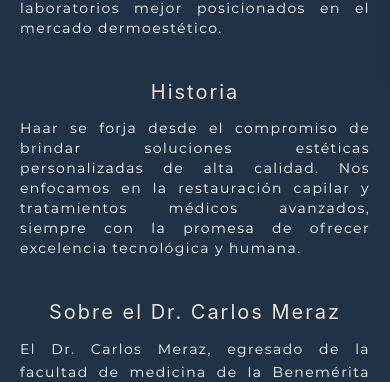
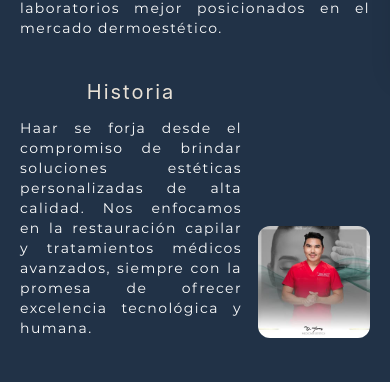
Before and after one commit to surethingbro/Haar-Medical, a React (Vite) app: page / in a window 390 px wide. Shown: the part 780-1162 px from the top of the page. Built offline with nearby package versions, Linux system fonts and the light colour scheme.

Commit message:
More responsive

```diff
--- a/src/components/Nosotros.jsx
+++ b/src/components/Nosotros.jsx
@@ -21,7 +21,7 @@
                 <div className="flex-1 space-y-10">
 
                     {/* Historia — con foto a la derecha en tablet */}
-                    <div className="flex flex-row gap-2 xsm:gap-4 items-start">
+                    <div className="flex flex-row gap-4 items-start">
                         <div className="flex-1">
                             <h3 className="text-center md:text-left tracking-widest text-primarylight text-xl sm:text-2xl lg:text-3xl mb-3">Historia</h3>
                             <p className="font-mont-regular tracking-widest text-sm md:text-base lg:text-lg text-justify text-white">
@@ -32,10 +32,10 @@
                         </div>
 
                         {/* Foto solo en móvil y tablet — al lado de Historia */}
-                        <div className="lg:hidden flex-shrink-0 bg-[#2a3545] rounded-2xl p-2 sm:p-3 hidden min-[425px]:flex items-center justify-center self-end mt-1">
+                        <div className="lg:hidden flex-shrink-0 rounded-2xl flex items-center justify-center self-end mt-2">
                             <img
                                 loading="lazy"
-                                className="w-20 xsm:w-28 sm:w-36 md:w-48 aspect-square object-cover rounded-xl"
+                                className="w-28 sm:w-36 md:w-48 aspect-square object-cover rounded-xl"
                                 src={perfil}
                                 alt="Dr. Carlos Meraz"
                             />
```
